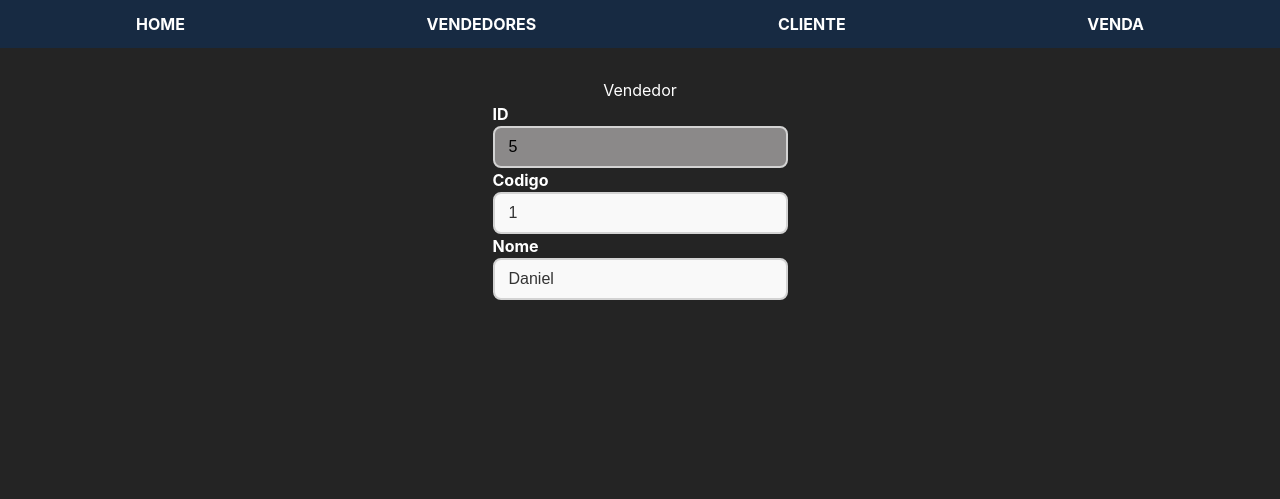
After one commit to DannDevs/LOJA-DJANGO, a Django app: page /vendedores/5/edit/ in a window 1280 px wide. The commit adds this page. Shown: the top 499 px of the page. Run offline with Django 5.2, Linux system fonts and the light colour scheme; data comes from the database, SQL or seed files in the repository.

Commit message:
GRID NOVO/ UPDATES

```diff
--- /dev/null
+++ b/meu_projeto/core/templates/editarvendedor.html
@@ -0,0 +1,29 @@
+<!DOCTYPE html>
+<html lang="pt-br">
+<head>
+    <meta charset="UTF-8">
+    <meta name="viewport" content="width=device-width, initial-scale=1.0">
+
+    {% load static %}
+    <link rel="stylesheet" href="{% static 'home.css' %}">
+
+    <title>EDITAR</title>
+</head>
+<body>
+    {% include 'navbar.html' %}
+    <div class="divcentral">
+    <p class="textomedio">Vendedor</p>
+
+    <form  method="post">
+        {% csrf_token %}
+        <div class="formularios">
+        <p class="boldtext">ID<input class="inputcadastrodisable"  name="id" value="{{ vend.id }}" disabled></p>
+
+        <p class="boldtext" >Codigo<input class="inputcadastro" type="text" name="codigo" value="{{ vend.codigo }}"></p>
+
+        <p class="boldtext">Nome<input class="inputcadastro" type="text" name="nome" value="{{vend.nome}}"></p>
+        </div>
+    </form>
+    </div>
+</body>
+</html>
--- a/meu_projeto/core/templates/vendedores.html
+++ b/meu_projeto/core/templates/vendedores.html
@@ -14,8 +14,6 @@
         <div class="controlebuttons">
             <div class="buttonsalign">
             <button><a href="{% url 'cadastrovendedor' %}">Novo</a></button>
-            <button>Editar</button>
-            <button><a href="{%url 'removervendedor'%}">Remover</a></button>
             <button>Reload</button>
         </div>
     </div>
@@ -40,10 +38,10 @@
 
                     <td>
                         <!-- Link de detalhes -->
-                        <a href="{% url 'vendedores'  %}" class="btn-detalhe">Abrir</a>
+                        <a href="{% url 'editarvendedor' v.id  %}" class="btn-detalhe">Abrir</a>
 
                         <!-- Link para deletar -->
-                        <a href="{% url 'vendedores' %}" class="btn-delete">Excluir</a>
+                        <a href="{% url 'editarvendedor' v.id %}" class="btn-delete">Excluir</a>
                     </td>
                 </tr>
                 {% endfor %}
--- a/meu_projeto/core/views.py
+++ b/meu_projeto/core/views.py
@@ -17,6 +17,14 @@ def validacodcliente(codigo):
     return cliente.objects.filter(codigo=codigo).exists()
 
 # VENDEDORES
+
+def editar_vendedor(request,id):
+
+    vend = vendedor.objects.get(id=id)
+
+    return render(request,'editarvendedor.html',
+    {'vend':vend}
+    )
 
 def vendedorview(request):
     # ------ LISTAR ---------
--- a/meu_projeto/meu_projeto/urls.py
+++ b/meu_projeto/meu_projeto/urls.py
@@ -23,6 +23,7 @@ urlpatterns = [
     path('',views.home,name='home'),
     path('vendedores/',views.vendedorview,name='vendedores'),
     path('vendedores/cadastro',views.cadastro_vendedor,name='cadastrovendedor'),
+    path('vendedores/<int:id>/edit/',views.editar_vendedor,name='editarvendedor'),
     path('vendedores/deletar',views.vendedorremover,name='removervendedor'),
     path('clientes/',views.clienteview,name='clientes'),
     path('clientes/cadastro',views.cadastro_cliente,name="cadastrocliente")
--- a/meu_projeto/static/home.css
+++ b/meu_projeto/static/home.css
@@ -108,6 +108,18 @@ button:focus-visible {
     outline: none;
     transition: 0.2s ease;
 }
+.inputcadastrodisable{
+    width: 100%;
+    max-width: 350px;
+    padding: 10px 14px;
+    background: #8b8989;
+    border: 2px solid #d3d3d3;
+    border-radius: 8px;
+    font-size: 16px;
+    color: black;
+    outline: none;
+    transition: 0.2s ease;
+}
 
 /* Quando o usuário clica no input */
 .inputcadastro:focus {
@@ -204,3 +216,9 @@ button:focus-visible {
 .btn-delete:hover {
     background: #c0392b;
 }
+.formularios{
+    padding-bottom: 20cm;
+}
+.boldtext{
+    font-weight: bold;
+}
```
